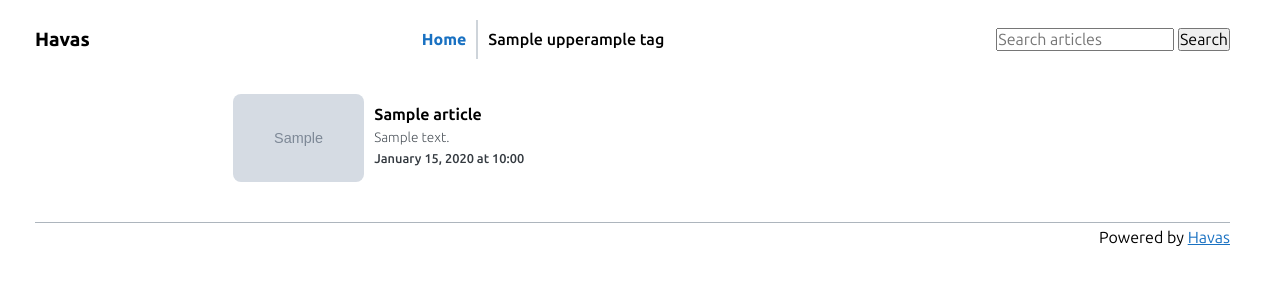
After one commit to dupunkto/havas, a Flask app: template frontend/templates/frontend_listview.html in a window 1280 px wide. The commit adds this page. Shown: the top 300 px of the page. Run offline with Flask 3, Linux system fonts and the light colour scheme; tables that the repository leaves empty hold one stand-in row (values such as "Sample post"); the template is opened without the code that fills it: values that come from a table or form of the project are taken from there, most other values are stand-ins (such as "Sample title", 1, 10 or a date in 2020); grey boxes marked "Sample" are stand-in pictures; some libraries are stand-ins or nearby versions; some web fonts are replaced.

Commit message:
Add search

```diff
--- /dev/null
+++ b/frontend/static/listview.css
@@ -0,0 +1,66 @@
+.article-listing {
+    display: flex;
+    flex-direction: column;
+    margin: auto;
+}
+
+.article-container {
+    display: grid;
+    grid-template-areas: "image title" "image desc" "image datetime";
+    grid-template-columns: 1fr 5fr;
+    grid-template-rows: 1fr auto 1fr;
+    text-decoration: none;
+    color: inherit;
+    height: fit-content;
+    gap: 5px 10px;
+    border-bottom: 1px solid var(--oc-gray-4);
+    padding: 15px 0;
+}
+
+.article-container:first-child {
+    padding-top: 0;
+}
+
+.article-container:last-child {
+    padding-bottom: 0;
+    border-bottom: 0;
+}
+
+.article-image {
+    width: 100%;
+    aspect-ratio: 3/2;
+    object-fit: cover;
+    border-radius: 8px;
+    transition: transform 200ms ease;
+    grid-area: image;
+}
+
+.article-title {
+    font-weight: 700;
+    grid-area: title;
+    align-content: end;
+}
+
+.article-description {
+    font-weight: 300;
+    font-size: 0.85em;
+    color: var(--oc-gray-7);
+    grid-area: desc;
+    align-content: center;
+}
+
+.article-datetime {
+    font-weight: 600;
+    font-size: 0.8em;
+    color: var(--oc-gray-8);
+    grid-area: datetime;
+    align-content: start;
+}
+
+.article-container:hover .article-title {
+    text-decoration: underline;
+}
+
+.article-container:hover .article-image {
+    transform: scale(1.05);
+}
--- a/frontend/templates/frontend_base.html
+++ b/frontend/templates/frontend_base.html
@@ -14,6 +14,11 @@
                 <a href="{{ url_for('frontend.tagpage', tag=tag) }}" class="page-menu-item page-menu-item-{{ tag | replace(' ', '-') }}{% if this_page_tag == tag %} page-menu-item-active{% endif %}">{{ tag | capit }}</a>
             {% endfor %}
         </nav>
+        <form action="/search" method="GET">
+            <input type="text" name="q" placeholder="Search articles">
+            <button type="submit">Search</button>
+        </form>
+
     </header>
 
     <main>
--- /dev/null
+++ b/frontend/templates/frontend_listview.html
@@ -0,0 +1,23 @@
+{% extends "frontend_base.html" %}
+
+{% block title %}Articles{% endblock %}
+
+{% block styles %}
+    <link rel="stylesheet" href="{{ url_for('frontend.static', filename='listview.css') }}" />
+{% endblock %}
+
+{% block content %}
+    <div class="article-listing">
+        {% for article in articles %}
+            <a class="article-container" href="{{ url_for('frontend.view_article', id=article.id) }}">
+                <img class="article-image" src="{{ url_for('media.get_file', id=article.cover_image_id) }}">
+                <span class="article-title">{{ article.title }}</span>
+                <span class="article-description">{{ article.description }}</span>
+                <span class="article-datetime">{{ article.datetime_edited.strftime("%B %d, %Y at %H:%M") }}</span>
+            </a>
+        {% endfor %}
+        {% if not articles %}
+            <h2>No articles found</h2>
+        {% endif %}
+    </div>
+{% endblock %}
--- a/static/styles/skeleton.css
+++ b/static/styles/skeleton.css
@@ -51,7 +51,7 @@ h1,
 h2,
 h3,
 h4 {
-    text-wrap: balance;
+    text-wrap: auto;
 }
 
 p {
```
Also changed, not shown: dummy.py (+19 -14 lines), frontend/frontend.py (+21 -3 lines).
